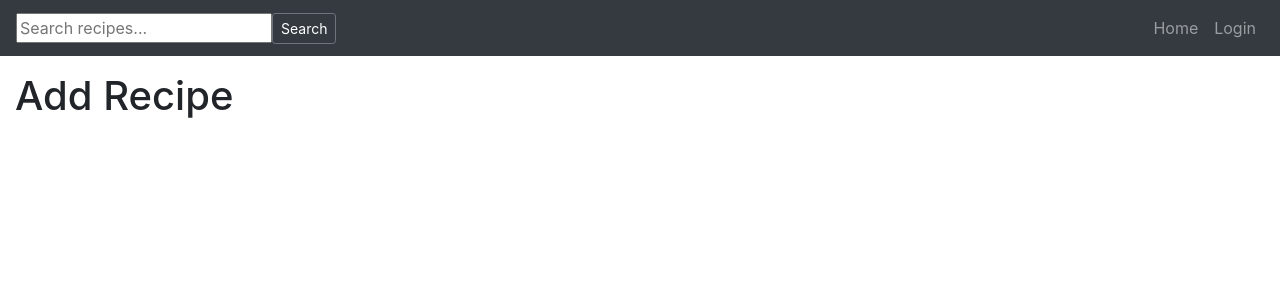
After one commit to gracejyzhang/my-first-blog, a Django app: template templates/recipe/add_recipe.html in a window 1280 px wide. The commit adds this page. Shown: the top 300 px of the page. Run offline with Django 3.2, Linux system fonts and the light colour scheme; the template is opened without the code that fills it, so the values that code supplies are empty; parts of the project's set-up code (start-up, migrations or seed data) failed here and were passed over; some libraries are stand-ins or nearby versions.

```diff
--- a/recipe/forms.py
+++ b/recipe/forms.py
@@ -1,7 +1,7 @@
 from django import forms
 from django.forms import ModelMultipleChoiceField, MultipleChoiceField, CheckboxSelectMultiple
 from .models import Recipe, Ingredient, Tag
-from django_select2.forms import Select2MultipleWidget, ModelSelect2MultipleWidget
+from .django_select2.forms import Select2MultipleWidget, ModelSelect2MultipleWidget
 
 ##Take another look at these forms; write more efficiently
 
--- a/recipe/models.py
+++ b/recipe/models.py
@@ -5,7 +5,7 @@ from django.contrib.auth.models import User
 
 class Ingredient(models.Model):
     name = models.CharField(max_length=100)
-    users = models.ManyToManyField(User, related_name='ingredients')
+    users = models.ManyToManyField(User, related_name='ingredients', blank=True)
 
     def __str__(self):
         return self.name
@@ -14,8 +14,8 @@ class Ingredient(models.Model):
 class Recipe(models.Model):
     title = models.CharField(max_length=100)
     ingredients = models.ManyToManyField('Ingredient', through='IngredientQuantity', related_name='recipes') #'Ingredient', related_name='recipes' ##NEED TO LOOK AT THIS AGAIN
-    users = models.ManyToManyField(User, related_name='recipes')
-    tags = models.ManyToManyField('Tag', related_name='recipes')
+    users = models.ManyToManyField(User, related_name='recipes', blank=True)
+    tags = models.ManyToManyField('Tag', related_name='recipes', blank=True)
 
     def __str__(self):
         return self.title
--- a/recipe/static/css/recipe.css
+++ b/recipe/static/css/recipe.css
@@ -4,4 +4,9 @@ h1 a, h2 a {
 
 body {
     padding-left: 15px;
+    padding-right: 15px;
 }
+
+ul {
+    margin-left: 15px;
+}
--- a/recipe/static/recipe.css
+++ b/recipe/static/recipe.css
@@ -5,6 +5,7 @@ h1 a, h2 a {
 
 body {
     padding-left: 15px;
+    padding-right: 15px;
 }
 
 .recipe {
--- a/recipe/urls.py
+++ b/recipe/urls.py
@@ -11,4 +11,5 @@ urlpatterns = [
     path('inventory/', views.inventory, name='inventory'),
     path('inventory/edit/', views.edit, name='edit_inventory'),
     path('shopping_list/', views.shopping_list, name='shopping_list'),
+    path('recipe/add/', views.add_recipe, name='add_recipe')
 ]
--- a/recipe/views.py
+++ b/recipe/views.py
@@ -4,6 +4,7 @@ from .models import Recipe, Ingredient, IngredientQuantity, Instruction
 from django.contrib.auth import login, authenticate
 from django.contrib.auth.forms import UserCreationForm
 from .forms import AddDeleteForm, SearchForm, EditSelect2Form, ShoppingListSelect
+
 
 # Create your views here.
 
@@ -96,3 +97,6 @@ def edit(request):
         form_add = EditSelect2Form(qs.exclude(users=request.user).order_by(order), field)
 
     return render(request, 'edit.html', {'form_delete': form_delete, 'form_add': form_add})
+
+def add_recipe(request):
+    return render(request, 'recipe/add_recipe.html')
--- a/templates/inventory/inventory.html
+++ b/templates/inventory/inventory.html
@@ -7,10 +7,8 @@
 
 {% block content %}
     <div class="container-fluid mt-3">
-        <div class="row">
-            <div class="col-4">
-                <h1>Ingredient Inventory</h1>
-            </div>
+        <div class="container-fluid row">
+            <h1>Ingredient Inventory</h1>
 
             <div>
                 <form action="{% url 'edit_inventory' %}" class="form-check mt-3">
--- /dev/null
+++ b/templates/recipe/add_recipe.html
@@ -0,0 +1,11 @@
+{% extends 'base.html' %}
+
+{% block head %}
+    <title>Add recipe</title>
+{% endblock %}
+
+{% block content %}
+	<div class="container-fluid mt-3">
+		<h1>Add Recipe</h1>
+	</div>
+{% endblock %}
--- a/templates/shopping_list.html
+++ b/templates/shopping_list.html
@@ -11,7 +11,7 @@
         <h1>Shopping List</h1>
     </div>
 
-    <form method="post" action="" class="form-check">{% csrf_token %}
+    <form method="post" action="" class="form-check mt-3">{% csrf_token %}
         {{ form| crispy }}
         <input type="submit" value="Add to Inventory" class="btn btn-outline-secondary btn-sm"/>
     </form>
```
Also changed, not shown: templates/edit.html (+10 -1 lines), templates/recipe/recipe_detail.html (+4 -4 lines), templates/recipe/recipe_list.html (+13 -5 lines), templates/saved_recipes/saved_recipes.html (+8 -9 lines).
